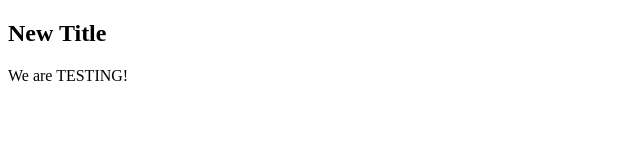
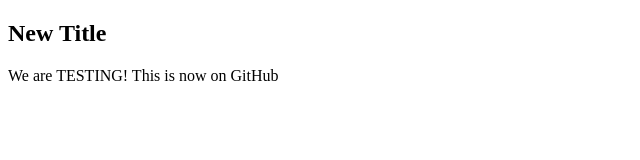
Before and after one commit to GitSeaBass/GitTest, a plain HTML site: page index.html in a window 1280 px wide. Shown: the whole page, without its empty margins (0-640 px from the left). Drawn offline with Linux system fonts and the light colour scheme.

Commit message:
Now on GitHub

```diff
--- a/index.html
+++ b/index.html
@@ -4,6 +4,7 @@
         <h2>New Title</h2>
         <p>
             We are TESTING!
+            This is now on GitHub
         </p>
     </body>
 </html>
```
